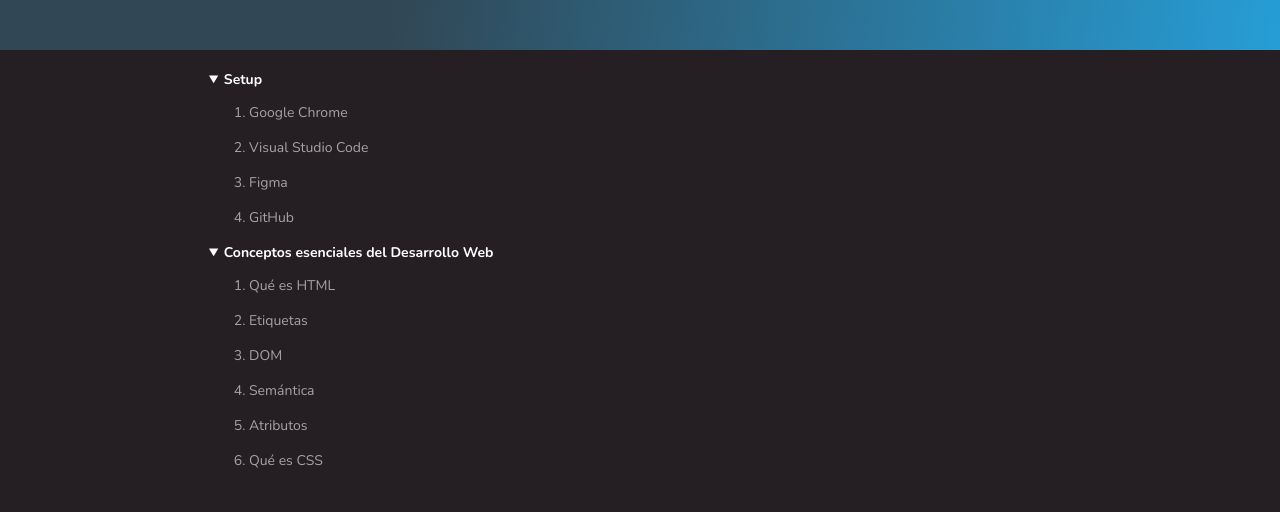
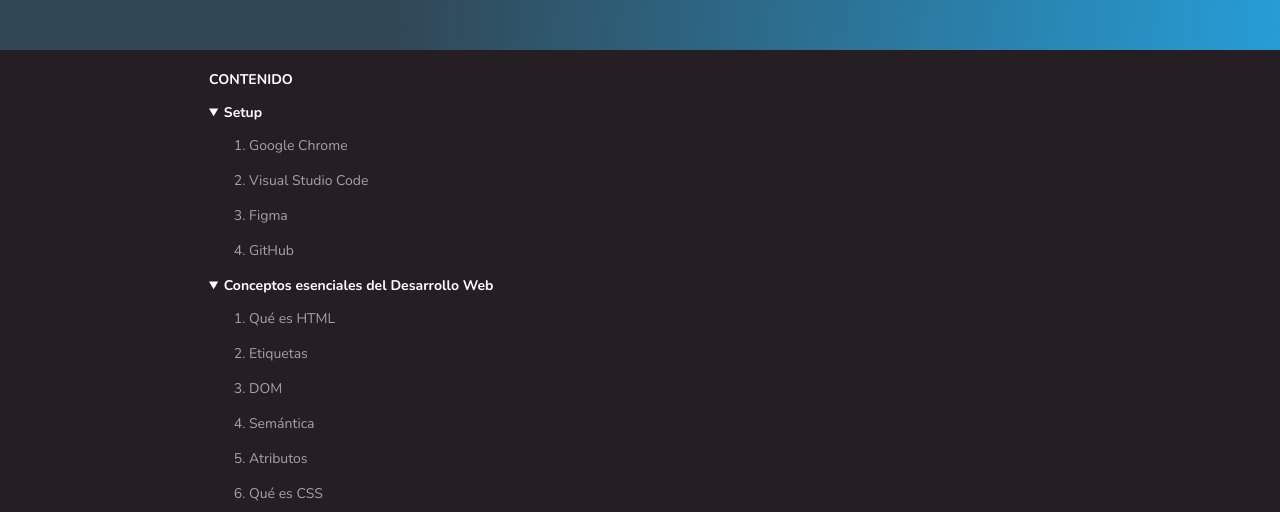
Before and after one commit to FernandoRoberto21/curso-esencial-html-css, a plain HTML site: page index.html in a window 1280 px wide. Shown: the top 512 px of the page. Drawn offline with nearby package versions, Linux system fonts and the light colour scheme.

Commit message:
Detalles

```diff
--- a/css/styles-logical.css
+++ b/css/styles-logical.css
@@ -98,6 +98,10 @@ header a:hover{
 
 nav details summary{
         font-weight: bold;
+}
+nav p{
+        font-weight: bold;
+        color: var(--white);
 }
 
 pre{
--- a/index.html
+++ b/index.html
@@ -81,6 +81,7 @@
                                 <div class="header-content">
                                         <header>
                                                 <nav>
+                                                        <p>CONTENIDO</p>
                                                         <details open>
                                                                 <summary>Setup</summary>
                                                                 <ol>
```
